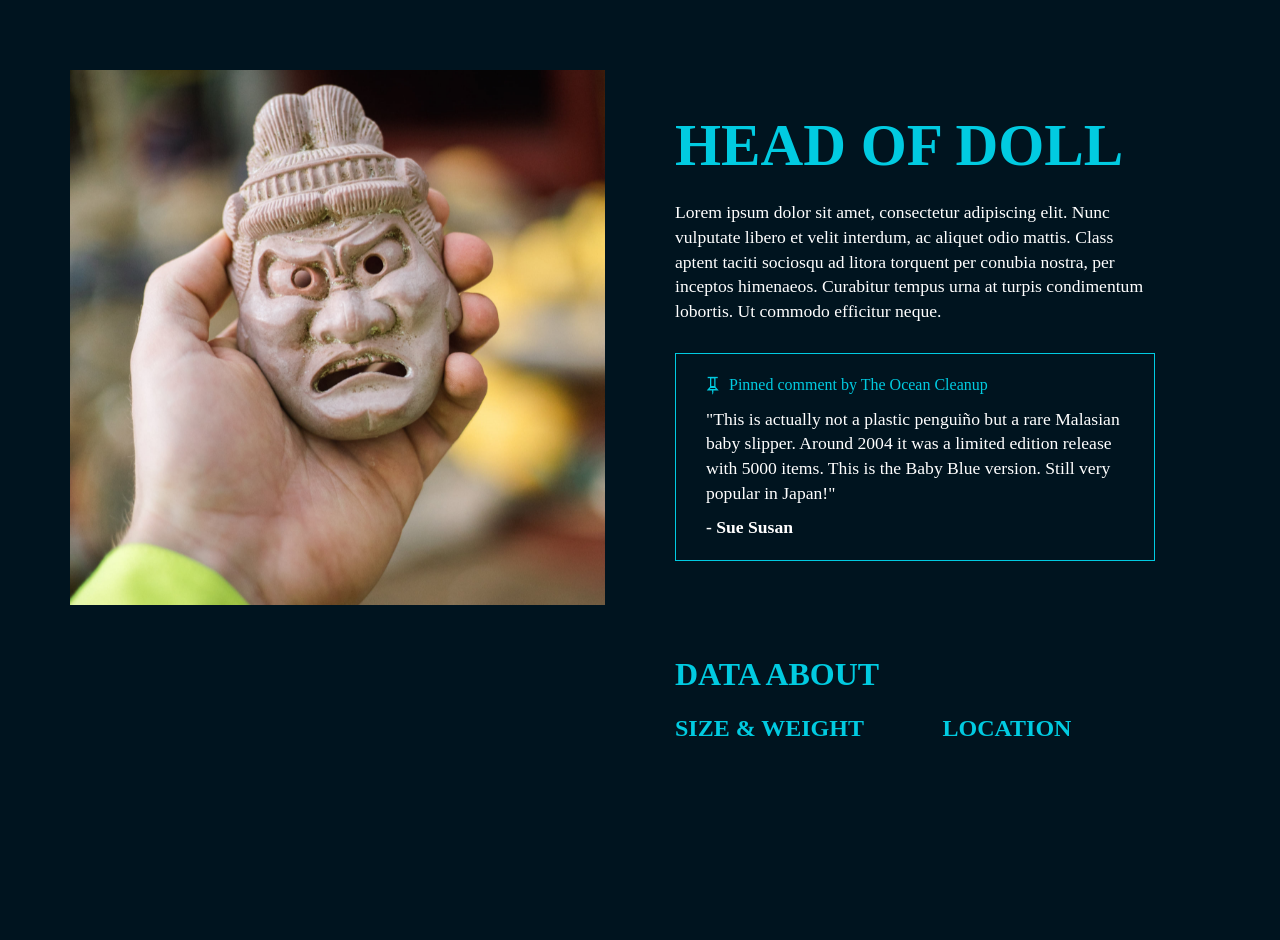
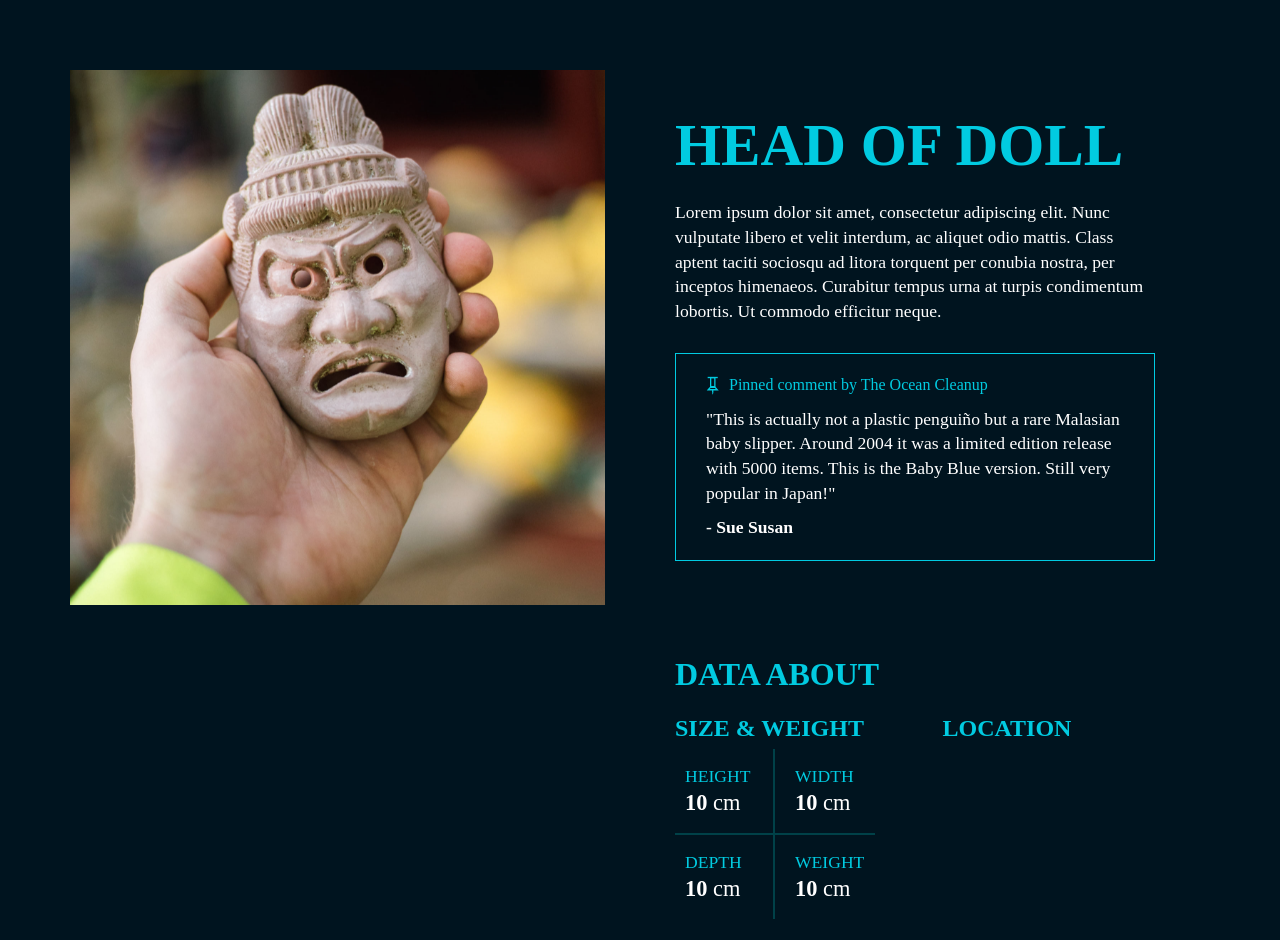
Before and after one commit to teunism/teunis-site, a React app: page /items/doll-head in a window 1280 px wide. Shown: the top 940 px of the page. Built offline with nearby package versions, Linux system fonts and the light colour scheme; a web font is replaced by a local one.

Commit message:
Add ItemSizeWeight atom

```diff
--- /dev/null
+++ b/src/components/Atoms/ItemSizeWeight/ItemSizeWeight.js
@@ -0,0 +1,54 @@
+import React from "react";
+
+import "./ItemSizeWeight.scss";
+
+const ItemSizeWeight = ({ data }) => {
+    return (
+        <>
+            <h3 className="item-size-weight__title">Size & Weight</h3>
+            <dl className="item-size-weight__data">
+                <div className="item-size-weight__data-pair">
+                    <dd className="item-size-weight__data-title">Height</dd>
+                    <dt className="item-size-weight__data-value">
+                        10{" "}
+                        <span className="item-size-weight__data-value-measurement">
+                            cm
+                        </span>
+                    </dt>
+                </div>
+
+                <div className="item-size-weight__data-pair">
+                    <dd className="item-size-weight__data-title">Width</dd>
+                    <dt className="item-size-weight__data-value">
+                        10{" "}
+                        <span className="item-size-weight__data-value-measurement">
+                            cm
+                        </span>
+                    </dt>
+                </div>
+
+                <div className="item-size-weight__data-pair">
+                    <dd className="item-size-weight__data-title">Depth</dd>
+                    <dt className="item-size-weight__data-value">
+                        10{" "}
+                        <span className="item-size-weight__data-value-measurement">
+                            cm
+                        </span>
+                    </dt>
+                </div>
+
+                <div className="item-size-weight__data-pair">
+                    <dd className="item-size-weight__data-title">Weight</dd>
+                    <dt className="item-size-weight__data-value">
+                        10{" "}
+                        <span className="item-size-weight__data-value-measurement">
+                            cm
+                        </span>
+                    </dt>
+                </div>
+            </dl>
+        </>
+    );
+};
+
+export default ItemSizeWeight;
--- /dev/null
+++ b/src/components/Atoms/ItemSizeWeight/ItemSizeWeight.scss
@@ -0,0 +1,38 @@
+@import "../../../styles/global.scss";
+
+.item-size-weight__title {
+    @include heading-small;
+    margin-bottom: gap(2);
+}
+
+.item-size-weight__data {
+    display: grid;
+    grid-template-columns: 100px 100px;
+}
+.item-size-weight__data-pair {
+    padding: gap(3) 0;
+}
+
+.item-size-weight__data-title {
+    @include heading-tiny;
+    margin-bottom: gap(2);
+}
+.item-size-weight__data-value {
+    @include data-value-text;
+}
+.item-size-weight__data-value-measurement {
+    font-weight: 300;
+    text-transform: lowercase;
+}
+
+.item-size-weight__data-pair:nth-of-type(1),
+.item-size-weight__data-pair:nth-of-type(2) {
+    border-bottom: 2px solid $blue-dark;
+}
+.item-size-weight__data-pair:nth-of-type(odd) {
+    border-right: 2px solid $blue-dark;
+    padding-left: gap(2);
+}
+.item-size-weight__data-pair:nth-of-type(even) {
+    padding-left: gap(3);
+}
--- a/src/components/Molecules/ItemInfo/ItemInfo.js
+++ b/src/components/Molecules/ItemInfo/ItemInfo.js
@@ -1,4 +1,6 @@
 import React from "react";
+
+import ItemSizeWeight from "../../Atoms/ItemSizeWeight/ItemSizeWeight";
 
 import "./ItemInfo.scss";
 
@@ -7,19 +9,19 @@ const ItemInfo = () => {
         <section className="item-info">
             <h2 className="item-info__title">Data about</h2>
             <div className="item-info__content">
-                <div h3 className="item-info__category">
-                    <h3 className="item-info__category-title">Size & Weight</h3>
+                <div className="item-info__category">
+                    <ItemSizeWeight />
                 </div>
 
-                <div h3 className="item-info__category">
+                <div className="item-info__category">
                     <h3 className="item-info__category-title">Location</h3>
                 </div>
 
-                <div h3 className="item-info__category">
+                <div className="item-info__category">
                     <h3 className="item-info__category-title">Material</h3>
                 </div>
 
-                <div h3 className="item-info__category">
+                <div className="item-info__category">
                     <h3 className="item-info__category-title">Rest</h3>
                 </div>
             </div>
--- a/src/components/Molecules/ItemInfo/ItemInfo.scss
+++ b/src/components/Molecules/ItemInfo/ItemInfo.scss
@@ -16,7 +16,6 @@
 
 .item-info__category {
     width: calc(50% - #{gap(3)});
-    margin-bottom: 500px;
 }
 
 .item-info__category-title {
--- a/src/data/itemsData.js
+++ b/src/data/itemsData.js
@@ -10,10 +10,10 @@ export const itemsData = [
         image: ExampleImageOne,
         intro: "Lorem ipsum dolor sit amet, consectetur adipiscing elit. Nunc vulputate libero et velit interdum, ac aliquet odio mattis. Class aptent taciti sociosqu ad litora torquent per conubia nostra, per inceptos himenaeos. Curabitur tempus urna at turpis condimentum lobortis. Ut commodo efficitur neque.",
         sizes: {
-            height: "10 cm",
-            depth: "41cm",
-            width: "33cm",
-            weight: "40gr",
+            heightCm: "10",
+            depthCm: "41",
+            widthCm: "33",
+            weightGr: "40",
         },
         materials: {
             material: "plastic",
@@ -31,10 +31,10 @@ export const itemsData = [
         image: ExampleImageTwo,
         intro: "Lorem ipsum dolor sit amet, consectetur adipiscing elit. Nunc vulputate libero et velit interdum, ac aliquet odio mattis. Class aptent taciti sociosqu ad litora torquent per conubia nostra, per inceptos himenaeos. Curabitur tempus urna at turpis condimentum lobortis. Ut commodo efficitur neque.",
         sizes: {
-            height: "10 cm",
-            depth: "41cm",
-            width: "33cm",
-            weight: "40gr",
+            heightCm: "10",
+            depthCm: "41",
+            widthCm: "33",
+            weightGr: "40",
         },
         materials: {
             material: "plastic",
@@ -52,10 +52,10 @@ export const itemsData = [
         image: ExampleImageThree,
         intro: "Lorem ipsum dolor sit amet, consectetur adipiscing elit. Nunc vulputate libero et velit interdum, ac aliquet odio mattis. Class aptent taciti sociosqu ad litora torquent per conubia nostra, per inceptos himenaeos. Curabitur tempus urna at turpis condimentum lobortis. Ut commodo efficitur neque.",
         sizes: {
-            height: "10 cm",
-            depth: "41cm",
-            width: "33cm",
-            weight: "40gr",
+            heightCm: "10",
+            depthCm: "41",
+            widthCm: "33",
+            weightGr: "40",
         },
         materials: {
             material: "plastic",
--- a/src/styles/base/colors.scss
+++ b/src/styles/base/colors.scss
@@ -1,5 +1,6 @@
 $white: #fff;
 $black: #000;
 
-$darker-blue: #00141f;
+$blue-darker: #00141f;
+$blue-dark: #004148;
 $blue: #01cbe1;
--- a/src/styles/base/fonts.scss
+++ b/src/styles/base/fonts.scss
@@ -43,6 +43,20 @@
     }
 }
 
+@mixin heading-tiny {
+    font-weight: 400;
+    font-size: 1rem;
+    color: $blue;
+    line-height: 0.85;
+    text-transform: uppercase;
+    @include bp-min(medium) {
+        font-size: 1.1rem;
+    }
+    @include bp-min(large) {
+        font-size: 1.1rem;
+    }
+}
+
 /**
  * Sub titles
  */
@@ -65,3 +79,17 @@
     line-height: 1;
     text-transform: uppercase;
 }
+
+@mixin data-value-text {
+    font-weight: 600;
+    font-size: 1.2rem;
+    color: $white;
+    line-height: 0.85;
+    text-transform: uppercase;
+    @include bp-min(medium) {
+        font-size: 1.3rem;
+    }
+    @include bp-min(large) {
+        font-size: 1.4rem;
+    }
+}
--- a/src/styles/global.scss
+++ b/src/styles/global.scss
@@ -19,7 +19,7 @@ body {
     @include constrain(huge);
     width: 100vw;
     color: $white;
-    background-color: $darker-blue;
+    background-color: $blue-darker;
     font-family: proxima-nova;
     line-height: 1.4;
     margin: 0 auto;
```
